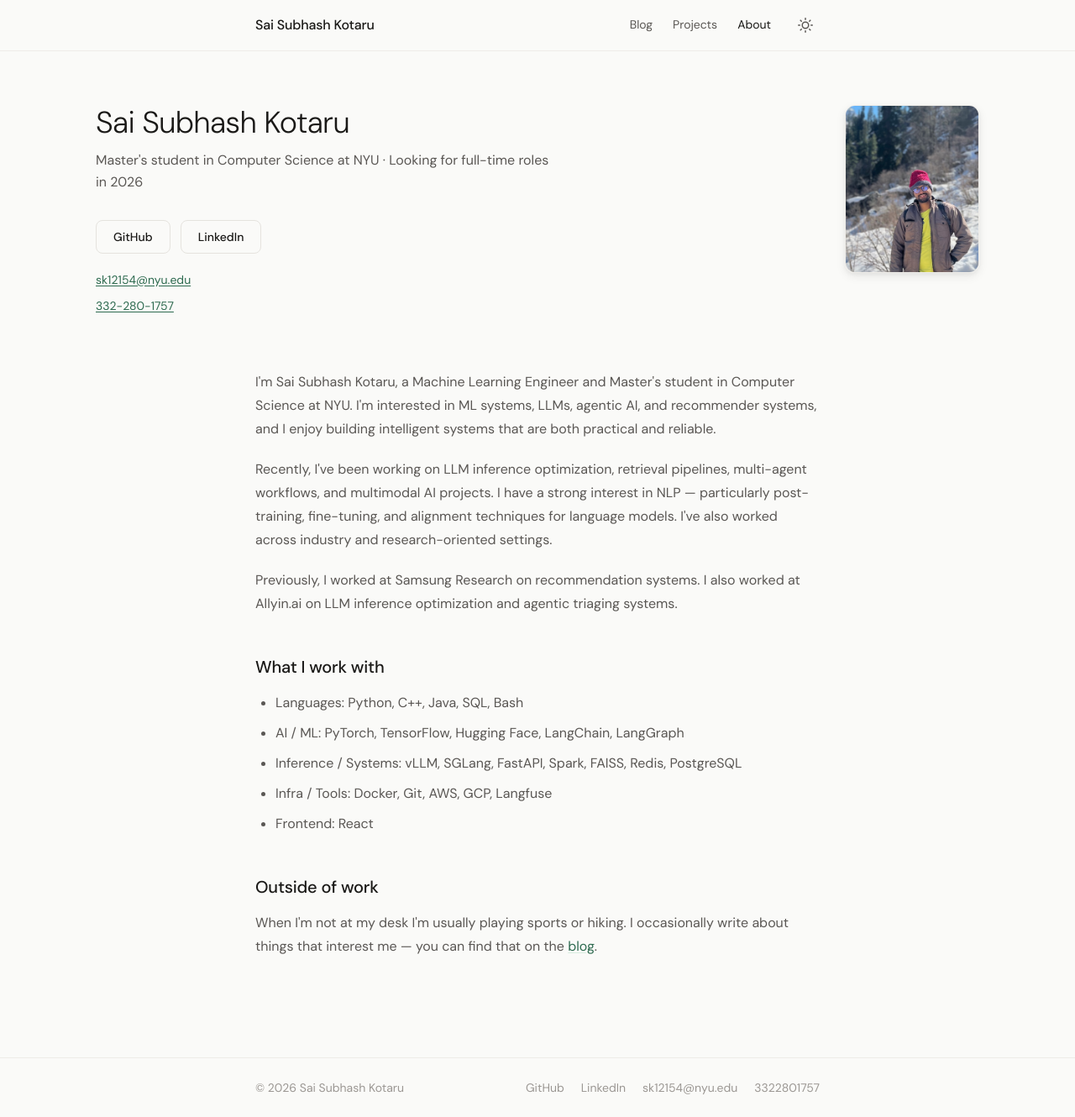
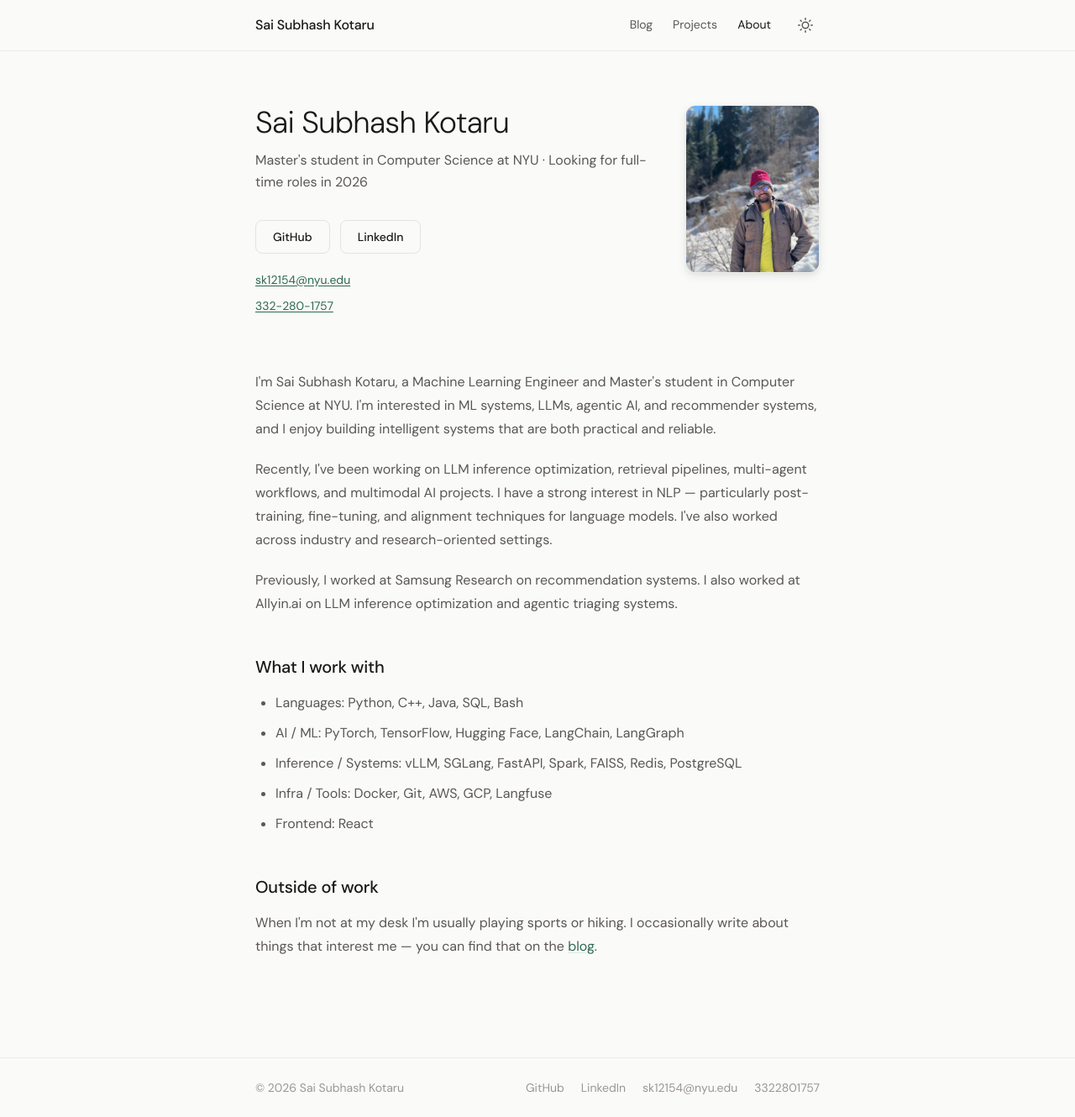
Before and after one commit to subhashkotaru/mywebsite, a Jekyll site: the page built from pages/about.html, in a window 1280 px wide and 1330 px high. Shown: the whole window at 84% size. Built offline with Jekyll 4.4.1, drawn with Linux system fonts in a browser that asks for light colours.

Commit message:
Match About header max-width to bio section so they align
Made-with: Cursor

```diff
--- a/_sass/_components.scss
+++ b/_sass/_components.scss
@@ -85,16 +85,15 @@
   &-header {
     display: grid;
     grid-template-columns: 1fr 160px;
-    max-width: $max-width-wide;
+    max-width: $max-width;
     margin: 0 auto $space-16;
     padding: 0 $space-6;
-    gap: $space-12;
+    gap: $space-10;
     align-items: flex-start;
 
     @media (max-width: 768px) {
       grid-template-columns: 1fr;
       gap: $space-8;
-      padding: 0 $space-6;
     }
   }
 
```
